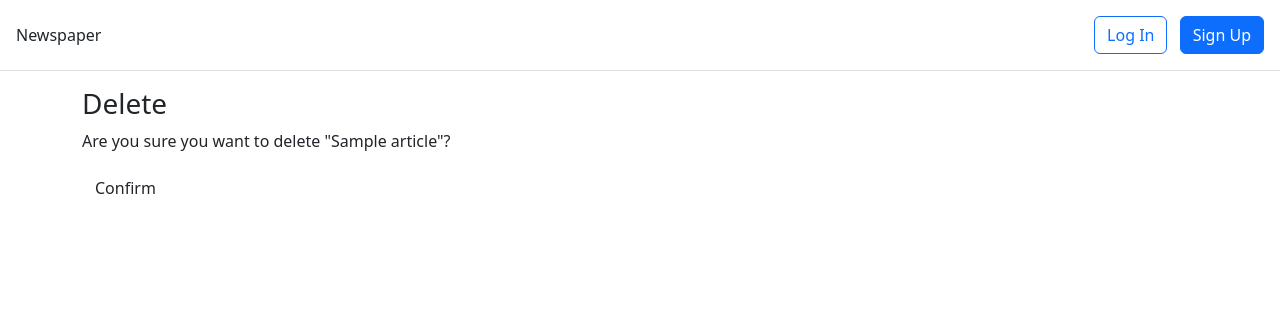
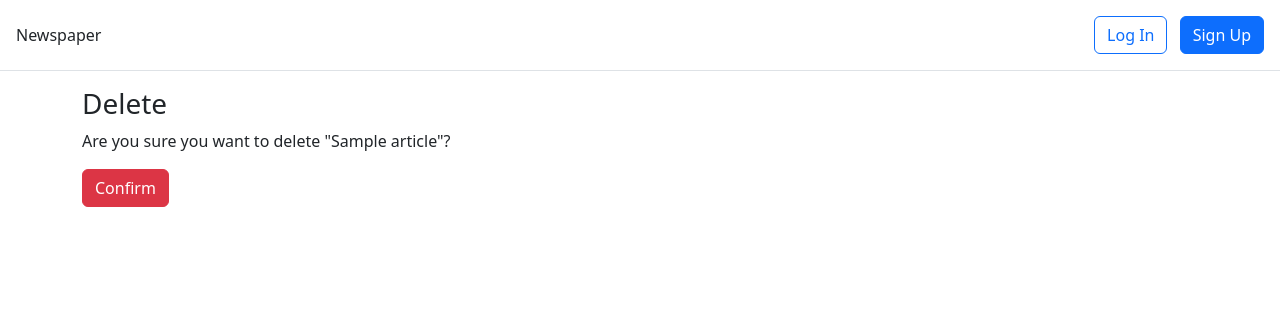
Before and after one commit to cmmasaba/newspaper_app, a Django app: template templates/article_delete.html in a window 1280 px wide. Shown: the top 331 px of the page. Run offline with Django 5.2, Linux system fonts and the light colour scheme; the template is opened without the code that fills it: values that come from a table or form of the project are taken from there, others are empty; tables that the repository leaves empty hold one stand-in row (values such as "Sample post"); parts of the project's set-up code (start-up, migrations or seed data) failed here and were passed over.

Commit message:
Template for deleting an article

```diff
--- a/templates/article_delete.html
+++ b/templates/article_delete.html
@@ -5,6 +5,6 @@
     <form action="" method="post">
         {% csrf_token %}
         <p>Are you sure you want to delete "{{ article.title }}"?</p>
-        <button class="btn btn-danger-ml-2" type="submit">Confirm</button>
+        <button class="btn btn-danger ml-2" type="submit">Confirm</button>
     </form>
 {% endblock content %}
```
